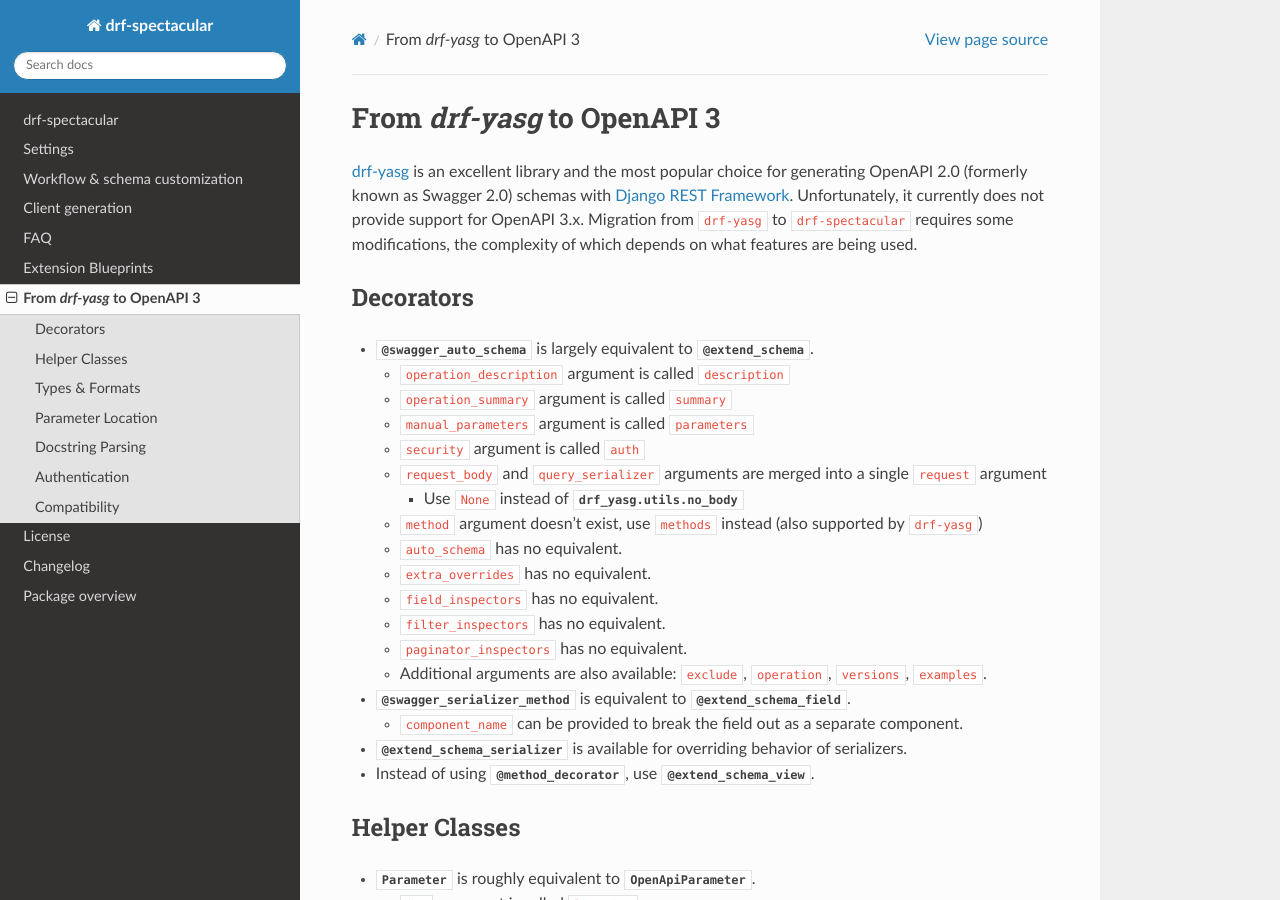
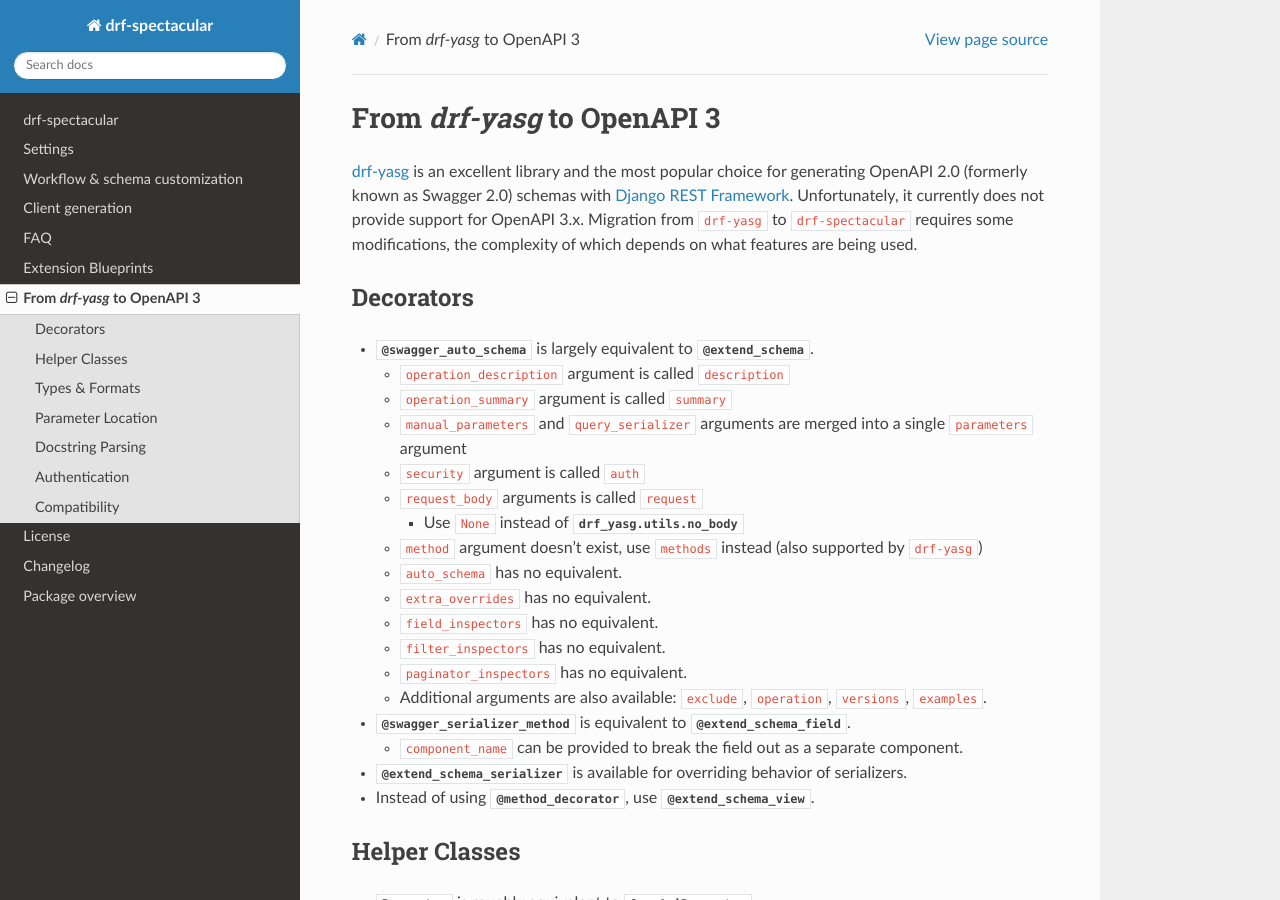
Before and after one commit to tfranzel/drf-spectacular, a Sphinx documentation site: the page built from docs/drf_yasg.rst, in a window 1280 px wide and 900 px high. Built offline with Sphinx 7.4.7 and the Read the Docs theme 2.0.0, drawn with Linux system fonts in a browser that asks for light colours; some of the changed text lies outside the part shown.

Commit message:
Addressed review comments.

```diff
--- a/docs/customization.rst
+++ b/docs/customization.rst
@@ -176,6 +176,9 @@
 
 Specify authentication with :py:class:`OpenApiAuthenticationExtension <drf_spectacular.extensions.OpenApiAuthenticationExtension>`
 ^^^^^^^^^^^^^^^^^^^^^^^^^^^^^^^^^^^^^^^^^^^^^^^^^^^^^^^^^^^^^^^^^^^^^^^^^^^^^^^^^^^^^^^^^^^^^^^^^^^^^^^^^^^^^^^^^^^^^^^^^^^^^^^^^^^^
+
+.. _customization_authentication_extension:
+
 Authentication classes that do not have 3rd party support will emit warnings and be ignored.
 Luckily authentication extensions are very easy to implement. Have a look at the
 `default authentication method extensions <https://github.com/tfranzel/drf-spectacular/blob/master/drf_spectacular/authentication.py>`_.
--- a/docs/drf_yasg.rst
+++ b/docs/drf_yasg.rst
@@ -17,9 +17,9 @@
 
   - ``operation_description`` argument is called ``description``
   - ``operation_summary`` argument is called ``summary``
-  - ``manual_parameters`` argument is called ``parameters``
+  - ``manual_parameters`` and ``query_serializer`` arguments are merged into a single ``parameters`` argument
   - ``security`` argument is called ``auth``
-  - ``request_body`` and ``query_serializer`` arguments are merged into a single ``request`` argument
+  - ``request_body`` arguments is called ``request``
 
     - Use ``None`` instead of :py:class:`drf_yasg.utils.no_body`
 
@@ -220,7 +222,7 @@
 In ``drf-spectacular`` there is support for auto-generating the security definitions for a number of authentication
 classes built in to DRF as well as other popular third-party packages.
 :py:class:`~drf_spectacular.extensions.OpenApiAuthenticationExtension` is available to help tie in custom
-authentication clasees -- see the :doc:`customization guide <customization>`.
+authentication clasees -- see the :ref:`customization guide <customization_authentication_extension>`.
 
 Compatibility
 -------------
```
Also changed, not shown: other parts of docs/drf_yasg.rst (+4 -2 lines), 1 other file.
